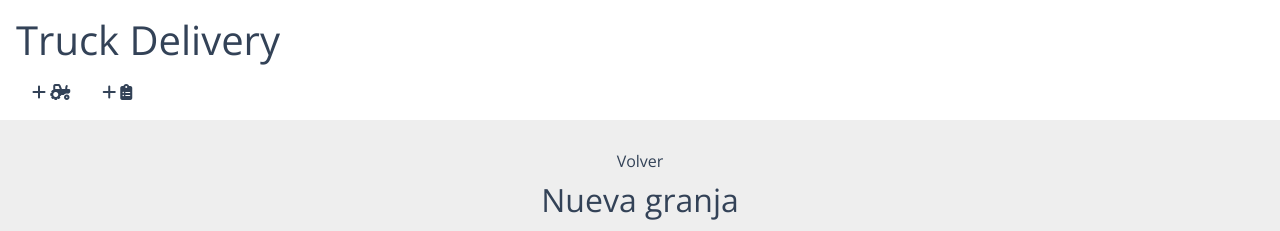
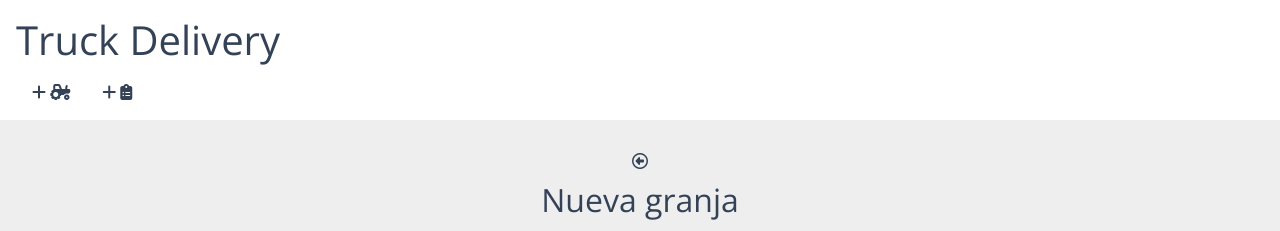
Before and after one commit to mZubeldia/truckdelivery, a React (Create React App) app: page /#/nueva-granja in a window 1280 px wide. Shown: the top 231 px of the page. Built offline with nearby package versions, Linux system fonts and the light colour scheme.

Commit message:
add arrow left icon to go back to landing page instead of text

```diff
--- a/src/components/CreateFarm.js
+++ b/src/components/CreateFarm.js
@@ -4,7 +4,7 @@
   return (
     <main className="main main__farm">
       <Link to="/" className="go-back-link">
-        Volver{" "}
+        <i class="far fa-arrow-alt-circle-left back-icon"></i>{" "}
       </Link>
 
       <h2 className="main__farm__title">Nueva granja</h2>
--- a/src/components/CreateTask.js
+++ b/src/components/CreateTask.js
@@ -3,7 +3,7 @@
   return (
     <main className="main main__task">
       <Link to="/" className="go-back-link">
-        Volver
+        <i class="far fa-arrow-alt-circle-left back-icon"></i>
       </Link>
 
       <h2 className="main__title">Nueva tarea</h2>
```
